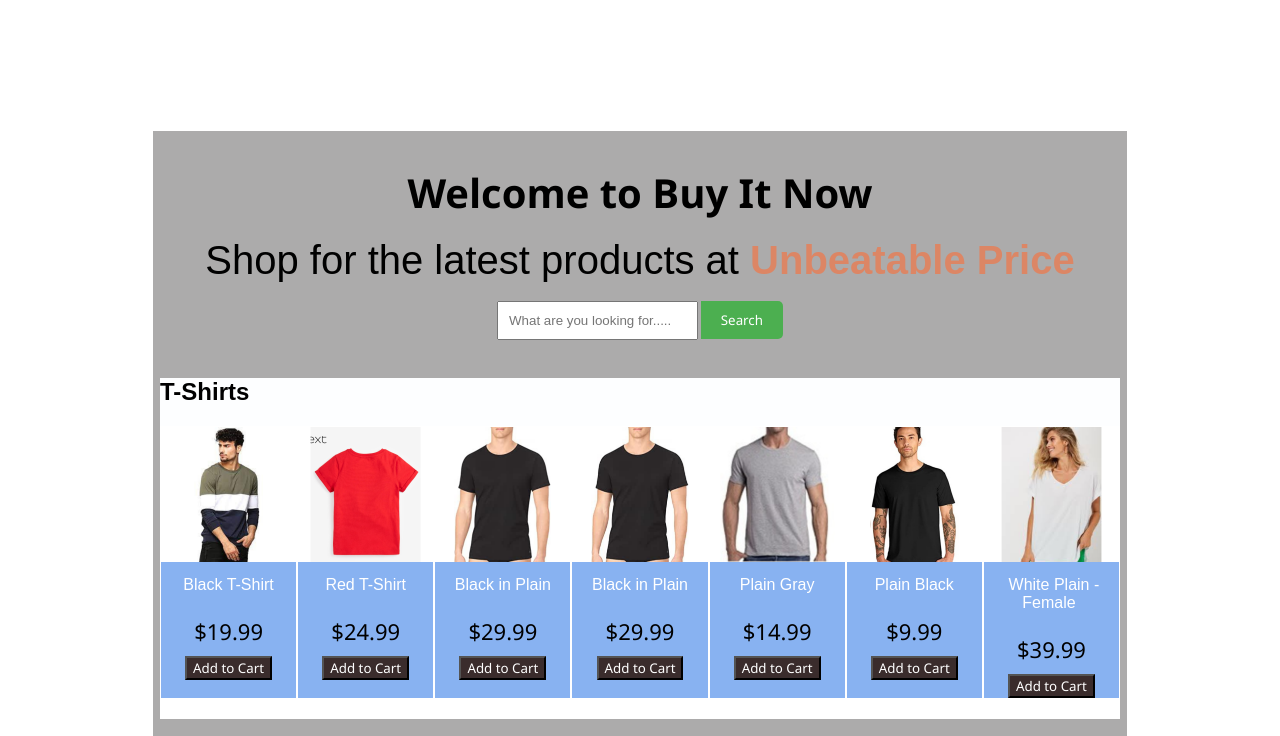
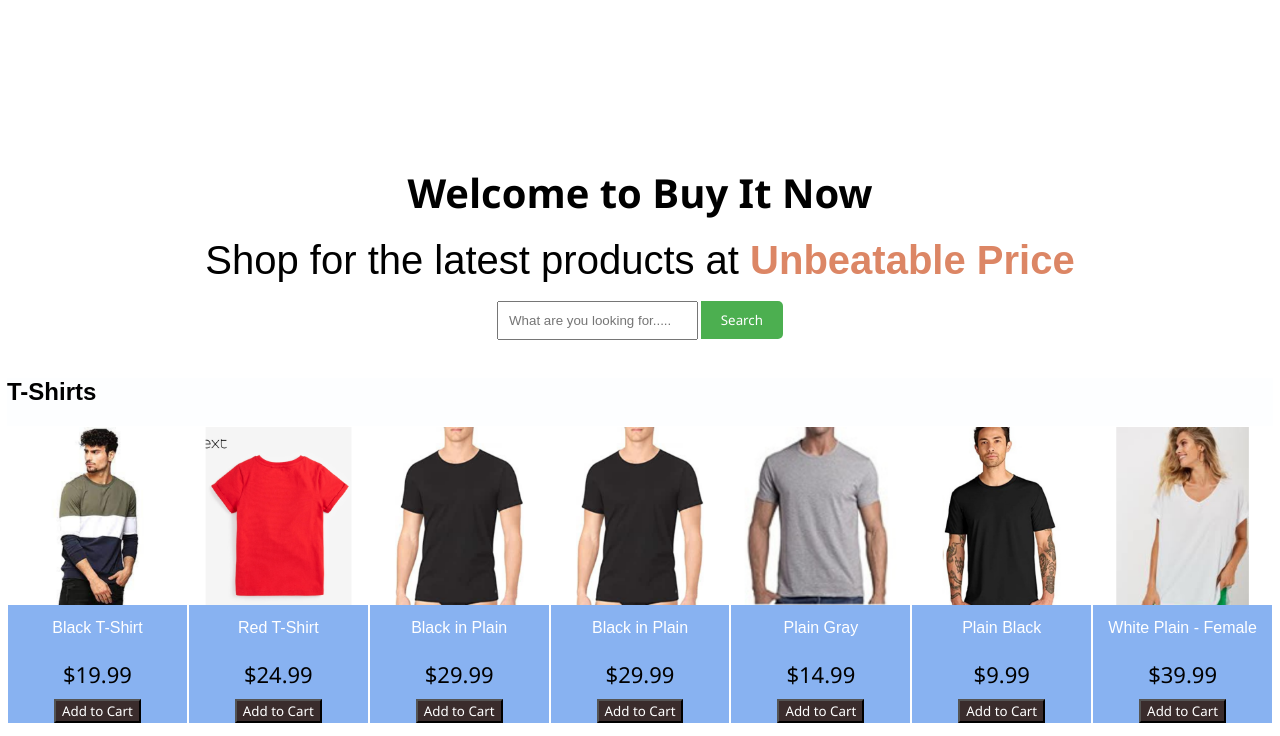
Before and after one commit to mohdasim145/buyitnow.github.io, a plain HTML site: page index.html in a window 1280 px wide. Shown: the part 760-1496 px from the top of the page. Drawn offline with Linux system fonts and the light colour scheme.

Commit message:
Update Home.css

```diff
--- a/Home.css
+++ b/Home.css
@@ -130,8 +130,8 @@ nav ul li a:hover {
 
 
   main {
-	  background-color: #acabab;
-	max-width: 960px;
+
+    max-width: 12300px;
     margin: 0 auto;
     padding: 7px;
 }
```
